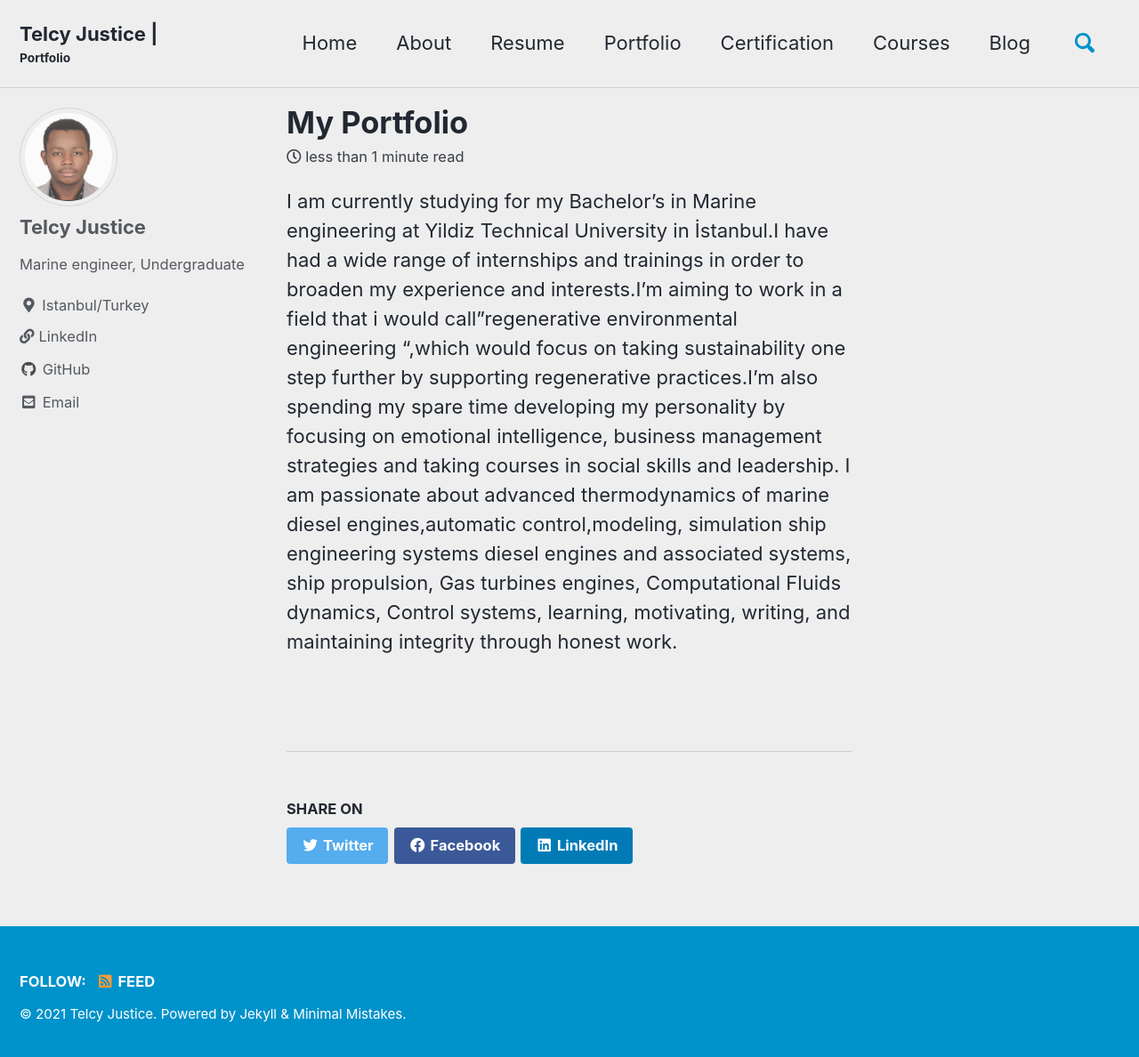
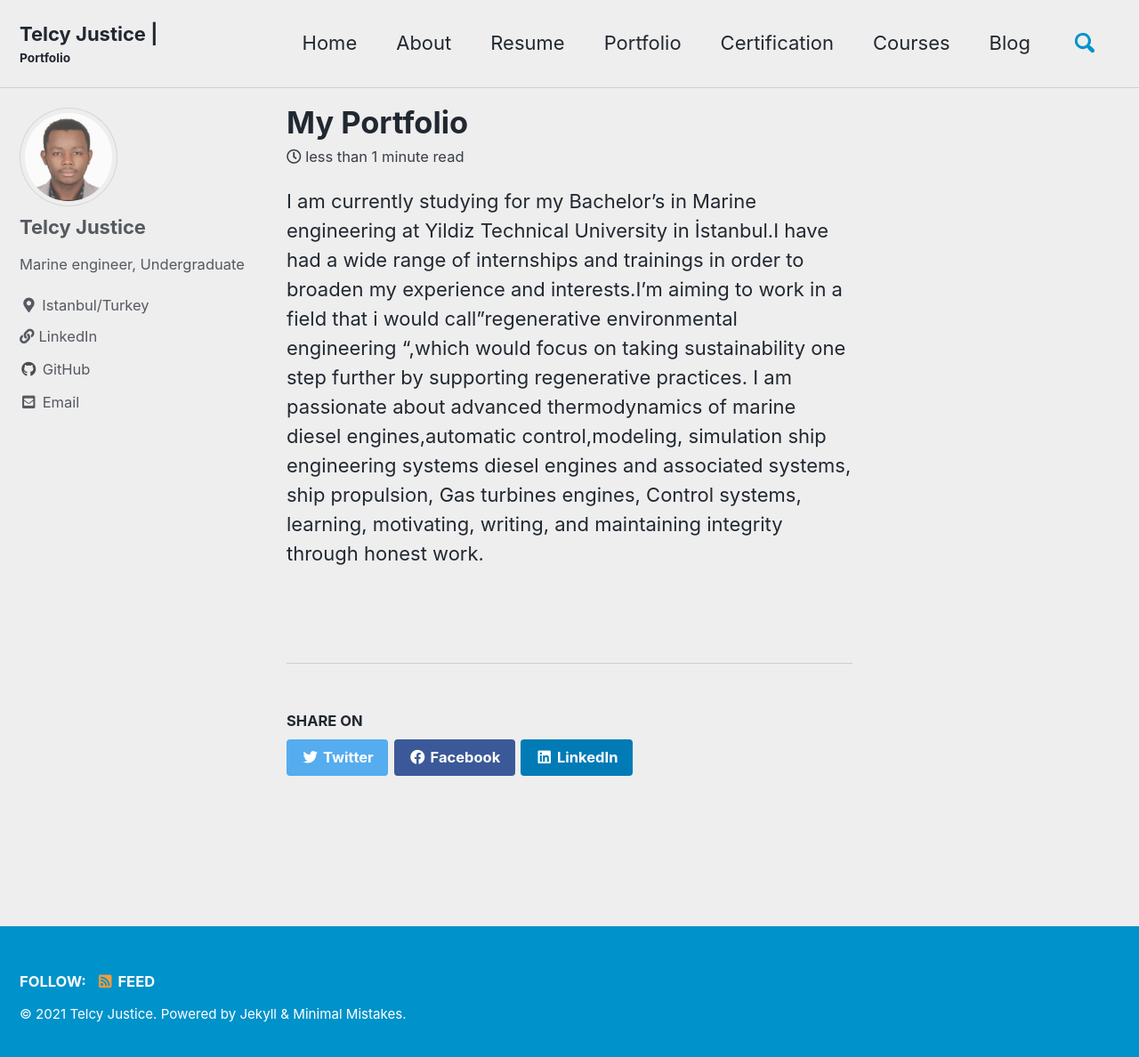
Before and after one commit to telcyjustice/telcyjustice.github.io, a Jekyll site: the page built from _pages/portfolio.md, in a window 1280 px wide and 1196 px high. Shown: the top 1188 px of the window at 89% size. Built offline with Jekyll 4.4.1, drawn with Linux system fonts in a browser that asks for light colours; cached includes are drawn as plain includes.

Commit message:
Update portfolio.md

```diff
--- a/_pages/portfolio.md
+++ b/_pages/portfolio.md
@@ -5,4 +5,4 @@ permalink: /Portfolio/
 author_profile: true
 comments: true
 ---
- I am currently studying for my Bachelor's in Marine engineering at Yildiz Technical University in İstanbul.I have had a wide range of internships and trainings in order to broaden my experience and interests.I'm aiming to work in a field that i would call"regenerative environmental engineering ",which would focus on taking sustainability one step further by supporting regenerative practices.I'm also spending my spare time developing my personality by focusing on emotional intelligence, business management strategies and taking courses in social skills and leadership. I am passionate about advanced thermodynamics of marine diesel engines,automatic control,modeling, simulation ship engineering systems diesel engines and associated systems, ship propulsion, Gas turbines engines, Computational Fluids dynamics, Control systems, learning, motivating, writing, and maintaining integrity through honest work.
+ I am currently studying for my Bachelor's in Marine engineering at Yildiz Technical University in İstanbul.I have had a wide range of internships and trainings in order to broaden my experience and interests.I'm aiming to work in a field that i would call"regenerative environmental engineering ",which would focus on taking sustainability one step further by supporting regenerative practices. I am passionate about advanced thermodynamics of marine diesel engines,automatic control,modeling, simulation ship engineering systems diesel engines and associated systems, ship propulsion, Gas turbines engines, Control systems, learning, motivating, writing, and maintaining integrity through honest work.
```
